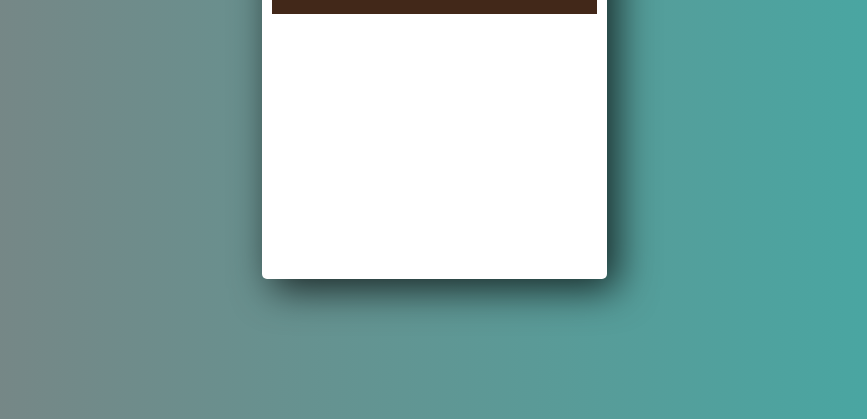
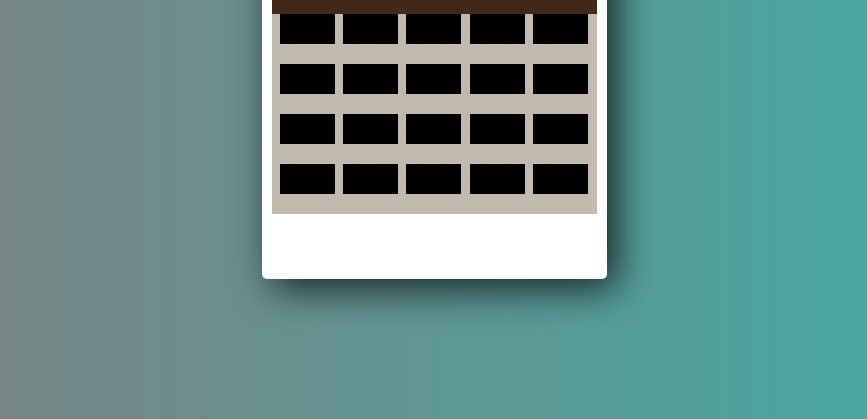
Before and after one commit to piotrbartnik/RPNcalculator, a website: page index.html in a window 1280 px wide. Shown: the part 381-800 px from the top of the page, without its empty margins (206-1073 px from the left). Drawn offline with Linux system fonts and the light colour scheme.

Commit message:
started adding pad

```diff
--- a/index.html
+++ b/index.html
@@ -31,6 +31,28 @@
             </div>
           </div>
         </div>
+        <div class="calc__pad">
+          <div class="calc__button"></div>
+          <div class="calc__button"></div>
+          <div class="calc__button"></div>
+          <div class="calc__button"></div>
+          <div class="calc__button"></div>
+          <div class="calc__button"></div>
+          <div class="calc__button"></div>
+          <div class="calc__button"></div>
+          <div class="calc__button"></div>
+          <div class="calc__button"></div>
+          <div class="calc__button"></div>
+          <div class="calc__button"></div>
+          <div class="calc__button"></div>
+          <div class="calc__button"></div>
+          <div class="calc__button"></div>
+          <div class="calc__button"></div>
+          <div class="calc__button"></div>
+          <div class="calc__button"></div>
+          <div class="calc__button"></div>
+          <div class="calc__button"></div>
+        </div>
   </section>
 
 </body>
--- a/src/sass/main.scss
+++ b/src/sass/main.scss
@@ -82,4 +82,18 @@ body {
       font-size: 40px;
     }
   }
+
+  &__pad {
+    width: 325px;
+    height: 200px;
+    @include flex;
+    justify-content: space-evenly;
+    background-color: #c1bbaf;
+  }
+
+  &__button {
+    width: 55px;
+    height: 30px;
+    background-color: black;
+  }
 }
```
Also changed, not shown: dist/css/main.css, src/css/main.css.
